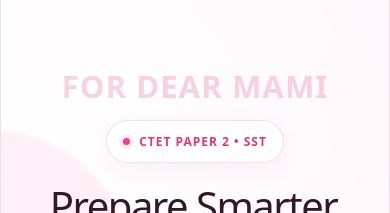
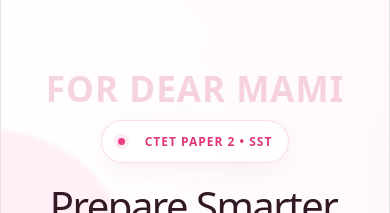
Before and after one commit to rajsingh65145-a11y/Ctet-Quiz, a React (Vite) app in the folder ctet-quiz/: page / in a window 390 px wide. Shown: the top 213 px of the page. Built offline with nearby package versions, Linux system fonts and the light colour scheme.

Commit message:
fix home css design

```diff
--- a/ctet-quiz/src/Styles/Home.css
+++ b/ctet-quiz/src/Styles/Home.css
@@ -152,7 +152,7 @@
 
   align-items: center;
 
-  gap: 9px;
+  gap: 30px;
 
   padding: 9px 16px;
 
@@ -1275,16 +1275,16 @@
   }
 
   .name-watermark {
-    top: 75px;
+    top: 77px;
 
-    font-size: 8vw;
+    font-size: 9vw;
 
     letter-spacing: 1px;
   }
 
   .hero-section {
     min-height: auto;
-     top:90px;
+
     gap: 35px;
   }
 
@@ -1382,6 +1382,11 @@
     font-size: 21px;
   }
 
+  .ctet-badge{
+    gap:20px;
+    margin-top: 90px;
+  }
+
 }
 
 
```
